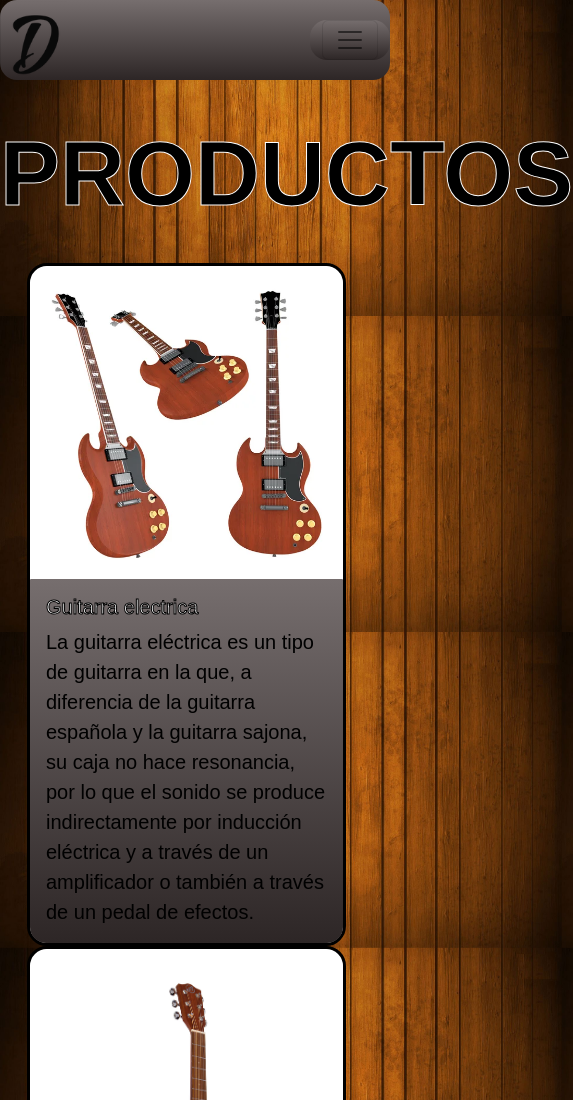
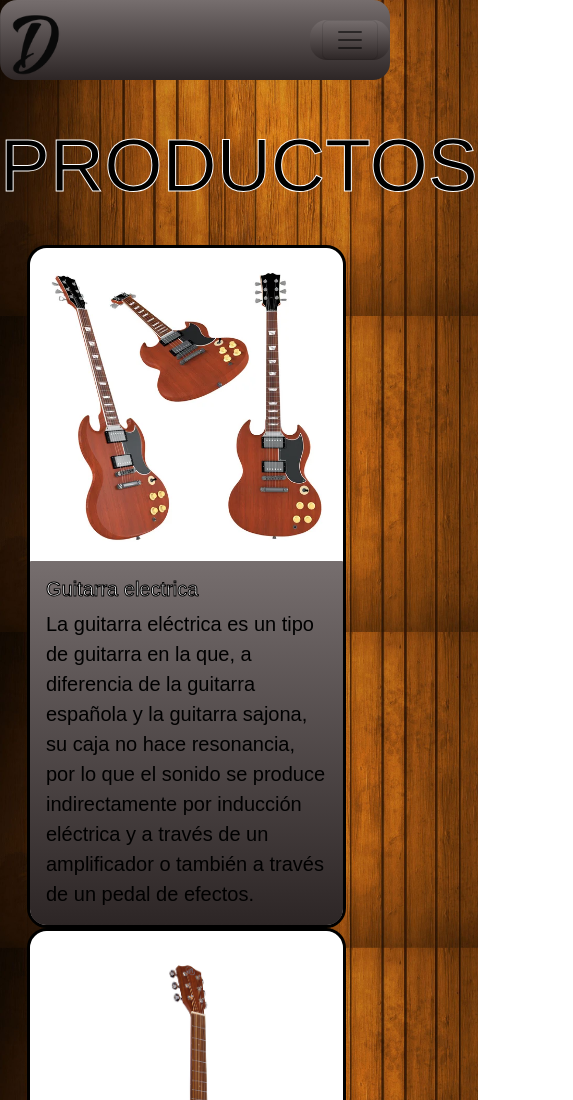
Before and after one commit to dave364/Proyecto-final, a website: page html/productos.html in a window 390 px wide. Shown: the top 1100 px of the page, 573 px wide, since content can reach past the window. Drawn offline with Linux system fonts and the light colour scheme.

Commit message:
responsive

```diff
--- a/html/productos.html
+++ b/html/productos.html
@@ -49,7 +49,7 @@
     </nav>
   </header>
   <main class="main-productos">
-    <h1 class="productos"><b>PRODUCTOS</b></h1>
+    <h1 class="productos">PRODUCTOS</h1>
     <section class="inicio">
       <div class="card">
         <img src="../img/imagen_3.jpg" class="card-img-top" alt="...">
--- a/scss/_responsive.scss
+++ b/scss/_responsive.scss
@@ -48,6 +48,9 @@
       display: flex;
       flex-wrap: wrap;
       justify-content: center;
+    }
+    h1 {
+      font-size: 75px;
     }
     div.container-fluid {
       border-radius: 17px;
```
Also changed, not shown: html/contacto.html (+1 -1 lines), html/nosotros.html (+1 -1 lines), html/servicios.html (+1 -1 lines), css/style.css, 1 other file.
